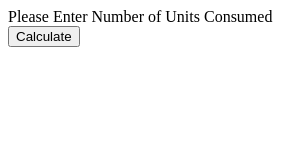
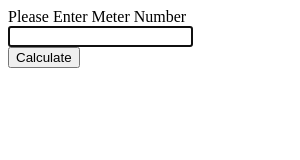
Before and after one commit to laisantos12/ElectricityBillCalculator, an Electron app: page calculateWindow.html in a window 300 px wide. Drawn offline with Linux system fonts and the light colour scheme.

Commit message:
calculate window update

```diff
--- a/calculateWindow.html
+++ b/calculateWindow.html
@@ -7,11 +7,11 @@
 </head>
 
 <body>
-    <form>
+    <form id = "calculate-form">
         <div>
-            <label>Please Enter Number of Units Consumed</label>
-            <!-- <input type="text" name = "amout" id="amount" value = "" autofocus />
-            <input type="submit" name="submit1" value="submit" onclick="getamount()"/> -->
+            <label>Please Enter Meter Number</label>
+            <input type="text" name="amout" id="amount" value="" autofocus />
+            <!-- <input type="submit" name="submit1" value="submit" onclick="getamount()" /> -->
         </div>
         <button type="submit">Calculate</button>
     </form>
@@ -26,7 +26,11 @@
             e.preventDefault();
             const amount = document.querySelector('#amount').value;
             ipcRenderer.send('amount:calculate', amount);
+
+            // var bill = Number(document.getElementById)
         }
+
+
     </script>
 </body>
 
```
